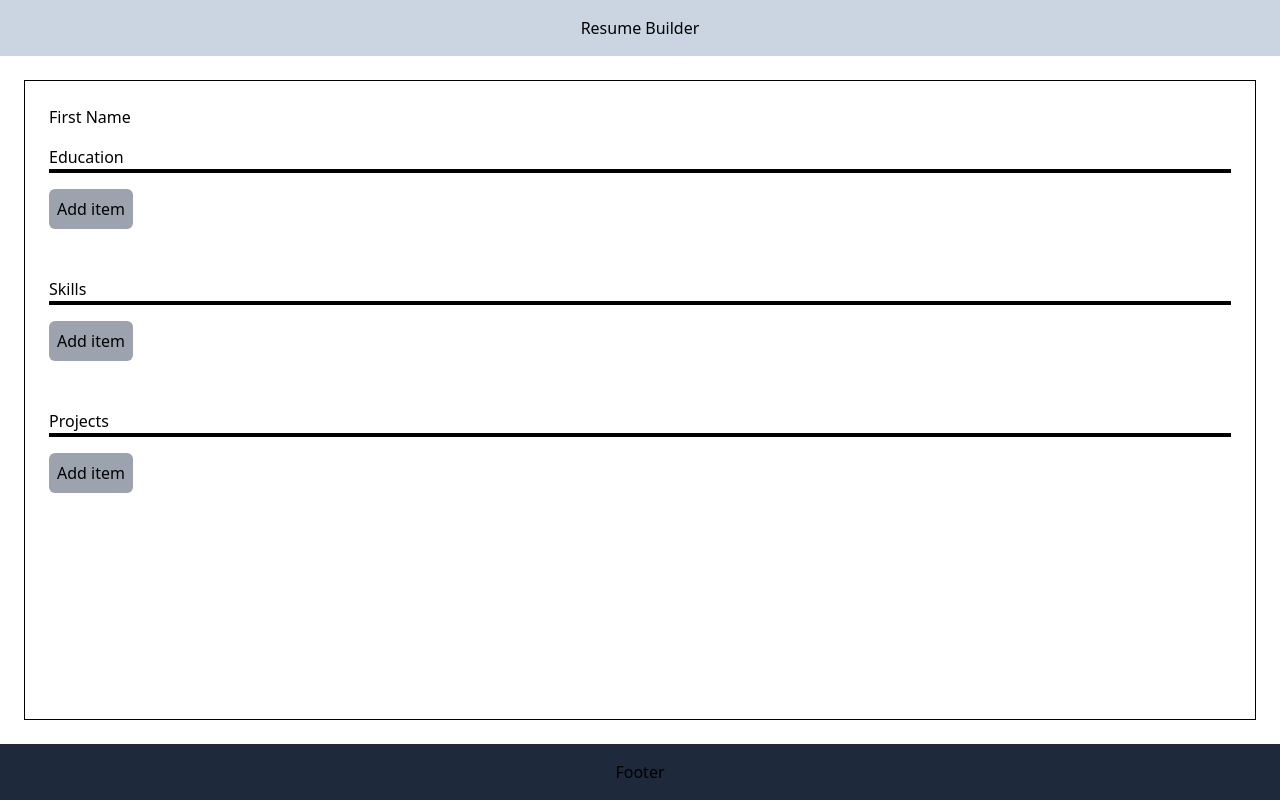
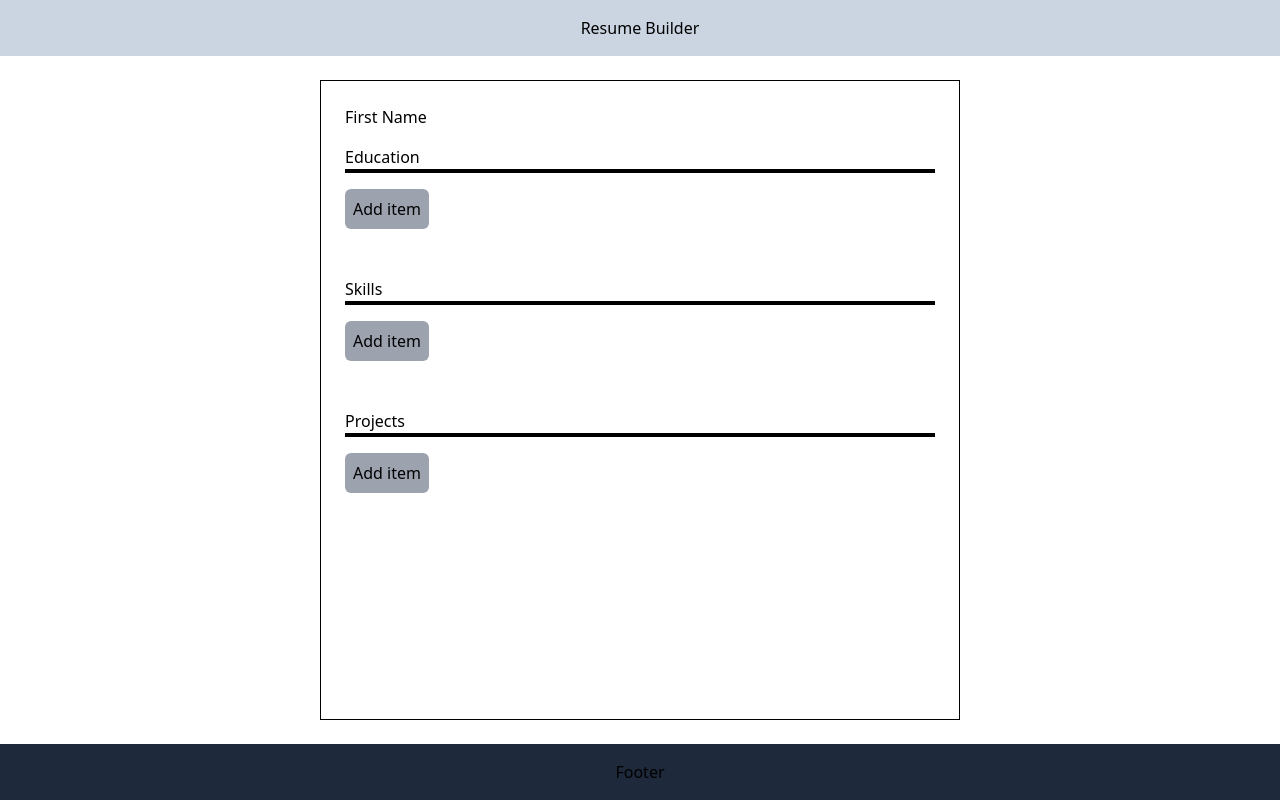
Before and after one commit to griffFu/Todo-list, a React (Create React App) app: page / in a window 1280 px wide. Built offline with nearby package versions, Linux system fonts and the light colour scheme.

Commit message:
adding gh pages

```diff
--- a/package.json
+++ b/package.json
@@ -1,6 +1,7 @@
 {
   "name": "todo-list",
   "version": "0.1.0",
+  "homepage": "https://grifffu.github.io/Todo-list",
   "private": true,
   "dependencies": {
     "@testing-library/jest-dom": "^5.16.5",
@@ -14,6 +15,8 @@
   },
   "scripts": {
     "start": "react-scripts start",
+    "predeploy": "npm run build",
+    "deploy": "gh-pages -d build",
     "build": "react-scripts build",
     "test": "react-scripts test",
     "eject": "react-scripts eject"
@@ -38,6 +41,7 @@
   },
   "devDependencies": {
     "autoprefixer": "^10.4.13",
+    "gh-pages": "^4.0.0",
     "postcss": "^8.4.18",
     "tailwindcss": "^3.2.1"
   }
--- a/src/App.js
+++ b/src/App.js
@@ -8,7 +8,7 @@ function App() {
         <h1>Resume Builder</h1>
       </div>
       <div className="bg-white flex-grow flex justify-center align-center">
-        <div className="bg-white border border-solid border-black md:m-6  m-8 p-6 flex-1 flex-col w-12/12 md:w-6/12">
+        <div className="bg-white border border-solid border-black md:m-6  m-8 p-6 max-sm:flex-1 md:flex flex-col w-12/12 md:w-6/12">
           <PersonalInfo />
           <TodoList header = "Education"/>
           <TodoList header = "Skills"/>
```
Also changed, not shown: 1 other file (tests, documents, lock files or other folders).
